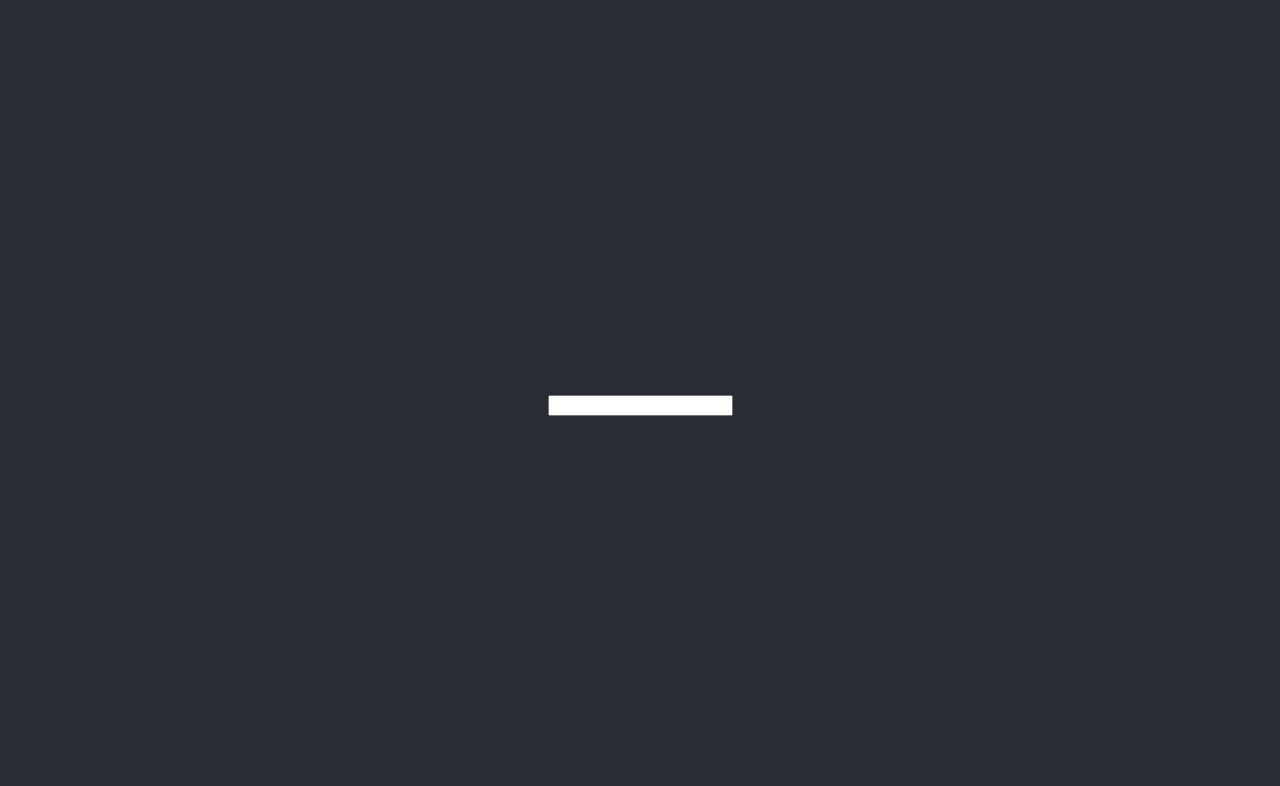
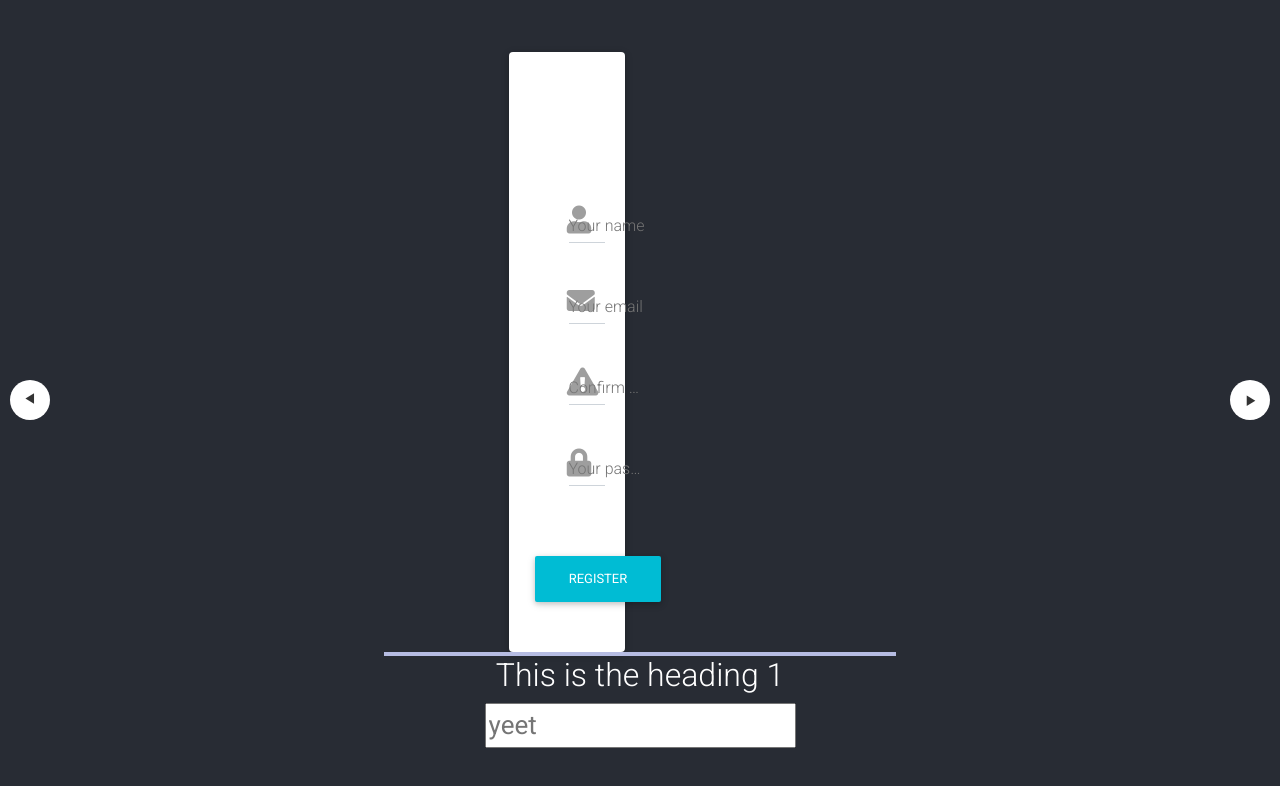
Before and after one commit to vjindal0112/studyBuddy, a React (Create React App) app: page / in a window 1280 px wide. Shown: the top 786 px of the page. Built offline with nearby package versions, Linux system fonts and the light colour scheme.

Commit message:
broken animation but functioning other things

```diff
--- a/src/App.js
+++ b/src/App.js
@@ -1,18 +1,148 @@
-import React from 'react';
-import logo from './logo.svg';
-import './App.css';
+import React, { useState } from "react";
+import "./App.css";
+import { motion, AnimatePresence } from "framer-motion";
+import { LinearProgress } from "@material-ui/core";
+import FormPage from "./components/form1";
+import styled from "styled-components";
 
-function App() {
+const NextButton = styled.div`
+  top: calc(50% - 20px);
+  position: absolute;
+  background: white;
+  border-radius: 30px;
+  width: 40px;
+  height: 40px;
+  display: flex;
+  justify-content: center;
+  align-items: center;
+  user-select: none;
+  cursor: pointer;
+  font-weight: bold;
+  font-size: 18px;
+  z-index: 2;
+  color: #333;
+`;
+
+const ProgressBar = styled.div`
+  width: 40%;
+`;
+
+const App = () => {
+  const [[index, direction], setIndex] = useState([0, 0]);
+  const [key, setKey] = useState(0);
+  const [progress, setProgress] = useState(0);
+
+  const variants = {
+    enter: (direction) => {
+      return {
+        x: direction > 0 ? 1000 : -1000,
+        opacity: 0,
+      };
+    },
+    center: {
+      zIndex: 1,
+      x: 0,
+      opacity: 1,
+    },
+    exit: (direction) => {
+      return {
+        zIndex: 0,
+        x: direction < 0 ? 1000 : -1000,
+        opacity: 0,
+      };
+    },
+  };
+
+  const swipeConfidenceThreshold = 10000;
+  const swipePower = (offset, velocity) => {
+    return Math.abs(offset) * velocity;
+  };
+
+  const test = [
+    ["This is the heading 1", <input placeholder="yeet"></input>],
+    ["This is the heading 2", <input placeholder="second"></input>],
+    ["This is the heading 3", <input placeholder="third"></input>],
+  ];
+
+  const nextOne = (newDirection) => {
+    console.log(
+      index +
+        " ||| " +
+        newDirection +
+        " ||| " +
+        test.length +
+        " ||| " +
+        test[index]
+    );
+    setKey(key + newDirection);
+    setProgress(((index + newDirection) / 3) * 100);
+    setIndex([
+      (((index + newDirection) % test.length) + test.length) % test.length,
+      newDirection,
+    ]);
+  };
+
   return (
     <div className="App">
       <header className="App-header">
-        <form>
-          <input></input>
+        <div>
+          <FormPage />
+        </div>
+        <ProgressBar>
+          <LinearProgress
+            variant="determinate"
+            value={progress}
+            color="primary"
+          />
+        </ProgressBar>
+        <AnimatePresence initial={false} custom={direction}>
+          <motion.div
+            key={key}
+            custom={direction}
+            variants={variants}
+            initial="enter"
+            animate="center"
+            exit="exit"
+            transition={{
+              x: { type: "spring", stiffness: 1000, damping: 2000 },
+              opacity: { duration: 0.8 },
+            }}
+            drag="x"
+            dragConstraints={{ left: 0, right: 0 }}
+            dragElastic={1}
+            onDragEnd={(e, { offset, velocity }) => {
+              const swipe = swipePower(offset.x, velocity.x);
 
-        </form>
+              if (swipe < -swipeConfidenceThreshold) {
+                nextOne(1);
+              } else if (swipe > swipeConfidenceThreshold) {
+                nextOne(-1);
+              }
+            }}
+          >
+            <h2>{test[index][0]}</h2>
+            {test[index][1]}
+          </motion.div>
+        </AnimatePresence>
+        <NextButton
+          style={{ left: "10px", transform: "scale(-1)" }}
+          onClick={() => {
+            nextOne(-1);
+          }}
+        >
+          {"‣"}
+        </NextButton>
+        <NextButton
+          style={{ right: "10px" }}
+          onClick={() => {
+            nextOne(1);
+          }}
+        >
+          {"‣"}
+        </NextButton>
       </header>
     </div>
   );
-}
+};
 
 export default App;
--- /dev/null
+++ b/src/components/form1.js
@@ -0,0 +1,75 @@
+import React from "react";
+import {
+  MDBContainer,
+  MDBRow,
+  MDBCol,
+  MDBBtn,
+  MDBIcon,
+  MDBInput,
+  MDBCard,
+  MDBCardBody,
+} from "mdbreact";
+import "@fortawesome/fontawesome-free/css/all.min.css";
+import "bootstrap-css-only/css/bootstrap.min.css";
+import "mdbreact/dist/css/mdb.css";
+
+const FormPage = () => {
+  return (
+    <MDBContainer>
+      <MDBRow>
+        <MDBCol md="6">
+          <MDBCard>
+            <MDBCardBody>
+              <form>
+                <p className="h4 text-center py-4">Sign up</p>
+                <div className="grey-text">
+                  <MDBInput
+                    label="Your name"
+                    icon="user"
+                    group
+                    type="text"
+                    validate
+                    error="wrong"
+                    success="right"
+                  />
+                  <MDBInput
+                    label="Your email"
+                    icon="envelope"
+                    group
+                    type="email"
+                    validate
+                    error="wrong"
+                    success="right"
+                  />
+                  <MDBInput
+                    label="Confirm your email"
+                    icon="exclamation-triangle"
+                    group
+                    type="text"
+                    validate
+                    error="wrong"
+                    success="right"
+                  />
+                  <MDBInput
+                    label="Your password"
+                    icon="lock"
+                    group
+                    type="password"
+                    validate
+                  />
+                </div>
+                <div className="text-center py-4 mt-3">
+                  <MDBBtn color="cyan" type="submit">
+                    Register
+                  </MDBBtn>
+                </div>
+              </form>
+            </MDBCardBody>
+          </MDBCard>
+        </MDBCol>
+      </MDBRow>
+    </MDBContainer>
+  );
+};
+
+export default FormPage;
```
